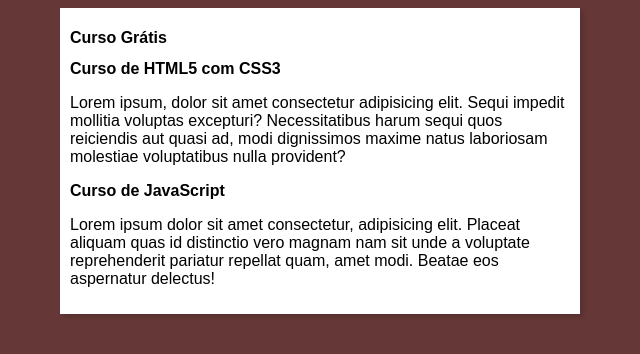
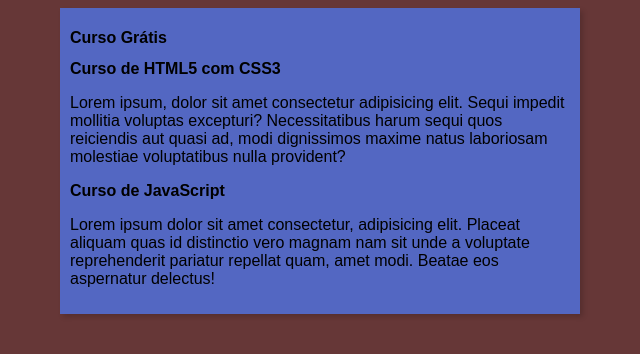
Before and after one commit to rafayoko/Projeto-site, a plain HTML site: page index.html in a window 1280 px wide. Shown: the whole page, without its empty margins (320-960 px from the left). Drawn offline with Linux system fonts and the light colour scheme.

Commit message:
Update style.css

```diff
--- a/estilos/style.css
+++ b/estilos/style.css
@@ -6,7 +6,7 @@
         background-color:rgb(102, 55, 55);
     }
     main{
-        background-color: white;
+        background-color: rgb(83, 103, 194);
         width: 500px;
         margin: auto;
         padding: 10px;
```
